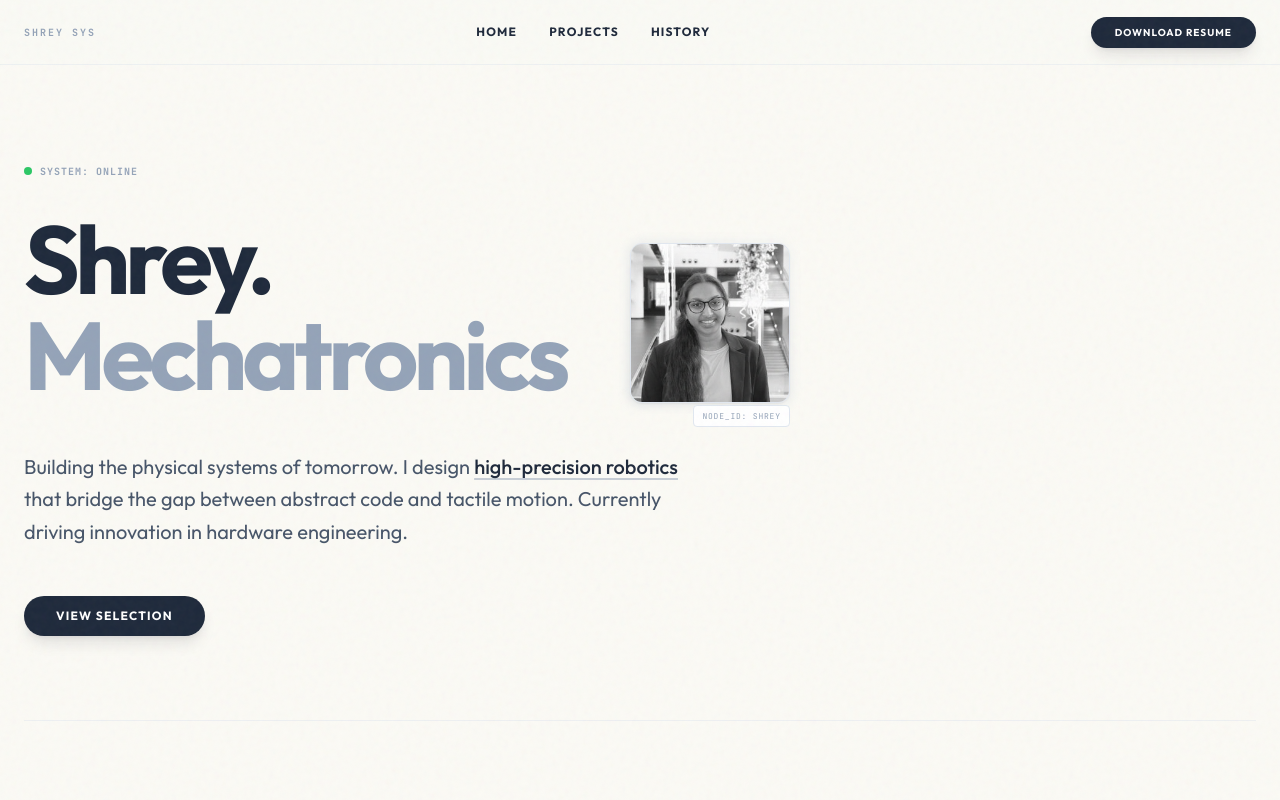
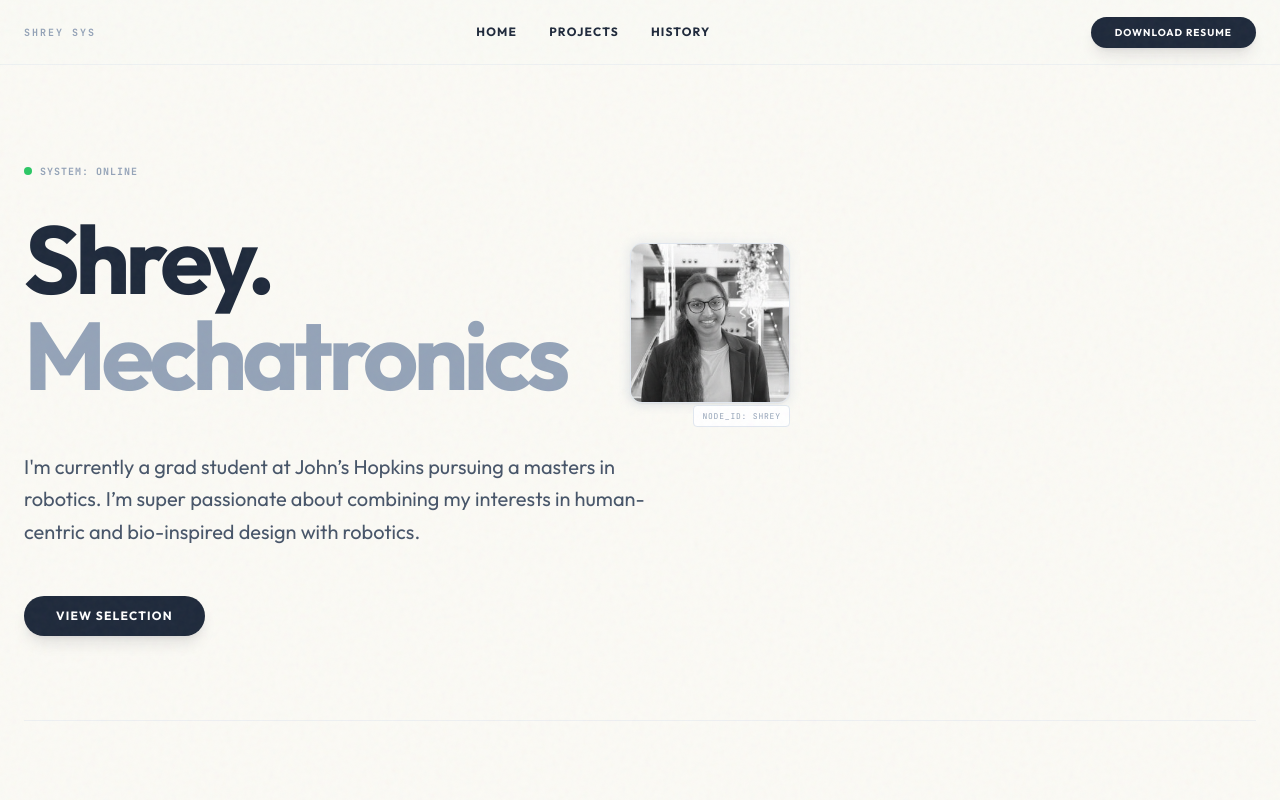
Before and after one commit to shreyaterala/portfolio, a Next.js app: page /portfolio/ in a window 1280 px wide. Shown: the top 800 px of the page. Built offline with nearby package versions, Linux system fonts and the light colour scheme.

Commit message:
Revert content details to match initial version while maintaining new paper-theme layout

```diff
--- a/src/app/page.tsx
+++ b/src/app/page.tsx
@@ -40,11 +40,7 @@ export default function Home() {
                 </div>
 
                 <p className="max-w-2xl text-xl text-slate-600 leading-relaxed">
-                    Building the physical systems of tomorrow. I design{" "}
-                    <span className="font-medium text-ink underline decoration-sage/50 underline-offset-4 decoration-2">
-                        high-precision robotics
-                    </span>{" "}
-                    that bridge the gap between abstract code and tactile motion. Currently driving innovation in hardware engineering.
+                    I'm currently a grad student at John’s Hopkins pursuing a masters in robotics. I’m super passionate about combining my interests in human-centric and bio-inspired design with robotics.
                 </p>
 
                 <div className="flex gap-4 mt-12">
@@ -110,15 +106,15 @@ export default function Home() {
                         <div className="space-y-12">
                             <div className="relative pl-8 border-l border-slate-200">
                                 <div className="absolute -left-[5px] top-0 w-2.5 h-2.5 rounded-full bg-white border-2 border-sage"></div>
-                                <span className="text-xs font-mono text-slate-400 mb-2 block">2026 (Expected)</span>
+                                <span className="text-xs font-mono text-slate-400 mb-2 block">Expected December 2026</span>
                                 <h4 className="text-lg font-bold text-ink">Johns Hopkins University</h4>
                                 <p className="text-sm text-slate-600 mt-1">M.S.E. in Robotics</p>
                             </div>
                             <div className="relative pl-8 border-l border-slate-200">
                                 <div className="absolute -left-[5px] top-0 w-2.5 h-2.5 rounded-full bg-white border-2 border-slate-300"></div>
-                                <span className="text-xs font-mono text-slate-400 mb-2 block">2024</span>
-                                <h4 className="text-lg font-bold text-ink">Georgia Tech</h4>
-                                <p className="text-sm text-slate-600 mt-1">B.S. Mechanical Engineering</p>
+                                <span className="text-xs font-mono text-slate-400 mb-2 block">Graduated December 2024</span>
+                                <h4 className="text-lg font-bold text-ink">Georgia Institute of Technology</h4>
+                                <p className="text-sm text-slate-600 mt-1">B.S. in Mechanical Engineering, Minor in Robotics</p>
                             </div>
                         </div>
                     </div>
@@ -128,17 +124,17 @@ export default function Home() {
                         <h3 className="text-xs font-mono text-slate-400 uppercase tracking-widest mb-8">Work_Log</h3>
                         <div className="space-y-12">
                             <div className="group">
-                                <span className="text-xs font-mono text-slate-400 mb-1 block">Jan 2025 - Present</span>
+                                <span className="text-xs font-mono text-slate-400 mb-1 block">January 2025 - June 2025</span>
                                 <h4 className="text-lg font-bold text-ink group-hover:text-sage transition-colors">Amazon Robotics</h4>
                                 <p className="text-sm text-slate-600">Hardware Engineering Co-op</p>
                             </div>
                             <div className="group">
-                                <span className="text-xs font-mono text-slate-400 mb-1 block">2023 - 2025</span>
+                                <span className="text-xs font-mono text-slate-400 mb-1 block">April 2023 - May 2025</span>
                                 <h4 className="text-lg font-bold text-ink group-hover:text-sage transition-colors">Rockwell Automation</h4>
                                 <p className="text-sm text-slate-600">Mechanical Engineering Intern</p>
                             </div>
                             <div className="group">
-                                <span className="text-xs font-mono text-slate-400 mb-1 block">2022</span>
+                                <span className="text-xs font-mono text-slate-400 mb-1 block">July 2022 - October 2022</span>
                                 <h4 className="text-lg font-bold text-ink group-hover:text-sage transition-colors">Siemens</h4>
                                 <p className="text-sm text-slate-600">Software Development Intern</p>
                             </div>
```
